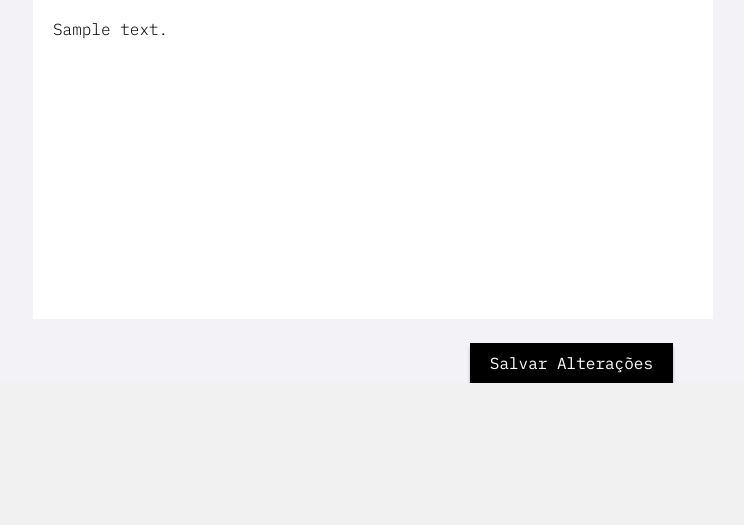
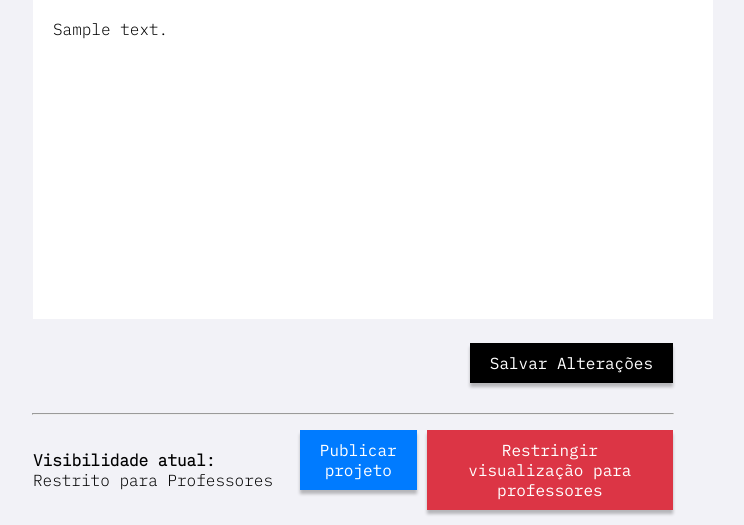
Before and after one commit to NycolasRemade/Ugrad, a PHP site: page /editar_projeto.php?id=1 in a window 1280 px wide; the page is wider, and only the part inside the window is pictured. Shown: the part 1109-1634 px from the top of that part, without its empty margins (287-1031 px from the left). Before the commit the page ends 1492 px from the top of that part, so only its background shows below. Run offline with PHP 8.4, Linux system fonts and the light colour scheme; a user stored in the database is signed in; data comes from the database, SQL or seed files in the repository; tables that the repository leaves empty hold one stand-in row (values such as "Sample post").

Commit message:
mais coisas de edição e publicação do projeto

```diff
--- a/editar_projeto.php
+++ b/editar_projeto.php
@@ -18,11 +18,11 @@ $usuario_id_instituicao = $_SESSION['usuario_id_instituicao'] ?? 0;
 $stmt = null;
 $projeto = null;
 
-// Consulta dados do projeto de acordo com o tipo de usuário
+// Consulta dados do projeto incluindo o campo estado
 if ($_SESSION['usuario_tipo'] === 1) {
     // ALUNO
     $stmt = $pdo->prepare(
-       'SELECT p.id, p.nome, p.img, pd.descricao, pd.historia
+       'SELECT p.id, p.nome, p.img, p.estado, pd.descricao, pd.historia
         FROM projetos p
         LEFT JOIN proj_dados pd ON p.id = pd.id_projeto
         JOIN proj_membros pm ON p.id = pm.id_projeto
@@ -33,7 +33,7 @@ if ($_SESSION['usuario_tipo'] === 1) {
 } elseif ($_SESSION['usuario_tipo'] === 2 || $_SESSION['usuario_tipo'] === 4) {
     // PROFESSOR ou INSTITUIÇÃO
     $stmt = $pdo->prepare(
-       'SELECT p.id, p.nome, p.img, pd.descricao, pd.historia
+       'SELECT p.id, p.nome, p.img, p.estado, pd.descricao, pd.historia
         FROM projetos p
         LEFT JOIN proj_dados pd ON p.id = pd.id_projeto
         INNER JOIN proj_membros pm ON p.id = pm.id_projeto
@@ -47,7 +47,7 @@ if ($_SESSION['usuario_tipo'] === 1) {
 } elseif ($_SESSION['usuario_tipo'] === 5) {
     // ADMINISTRADOR
     $stmt = $pdo->prepare(
-       'SELECT p.id, p.nome, p.img, pd.descricao, pd.historia
+       'SELECT p.id, p.nome, p.img, p.estado, pd.descricao, pd.historia
         FROM projetos p
         LEFT JOIN proj_dados pd ON p.id = pd.id_projeto
         WHERE p.id = ?'
@@ -65,6 +65,21 @@ if (empty($projeto)) {
 $max_allowed_packet = $pdo->query('SELECT @@global.max_allowed_packet')->fetch();
 
 if ($_SERVER['REQUEST_METHOD'] === 'POST') {
+
+    // alterar estado/visibilidade do projeto (Público / Restrito a Professores)
+    if (isset($_POST['alterar_estado_projeto'])) {
+        $novo_estado = (int)$_POST['novo_estado'];
+        if (in_array($novo_estado, [1, 3])) { // 3 = PUBLICO_PUBLICO, 1 = PRIVADO_PRIVADO
+            try {
+                $stmt_est = $pdo->prepare('UPDATE projetos SET estado = ? WHERE id = ?');
+                $stmt_est->execute([$novo_estado, $id_projeto]);
+                header("Location: editar_projeto.php?id=$id_projeto");
+                exit;
+            } catch (Exception $e) {
+                $erro = 'Erro ao alterar a visibilidade do projeto.';
+            }
+        }
+    }
 
     // convidar e remover membros sem recarregar a página
     if (isset($_POST['ajax'])) {
@@ -203,6 +218,7 @@ if ($_SERVER['REQUEST_METHOD'] === 'POST') {
 
     }
 
+    // salvar edição da história do projeto
     if (isset($_POST['salvar_historia'])) {
         $historia = trim($_POST['historia_projeto'] ?? '');
 
@@ -493,7 +509,7 @@ include 'header.php';
         </form>
     </div>
 
-    <!-- HISTÓRIA  DO PROJETO-->
+    <!-- HISTÓRIA DO PROJETO -->
     <div id="aba-historia" style="display: none; min-width: 640px;">
 
         <h2>História</h2>
@@ -563,10 +579,8 @@ include 'header.php';
         <br>
 
         <div>
-            <button type="button" onclick="toggleFormAvaliacao()" class="btn-novo"><?= (empty($comentario_usuario)) ? 'Deixe sua avaliação +' : 'Editar avaliação' ?></button>
+            <button type="button" onclick="toggleFormAvaliacao()" class="btn-novo" id="botao-toggle-avaliacao"><?= (empty($comentario_usuario)) ? 'Deixe sua avaliação +' : 'Editar avaliação' ?></button>
         </div>
-
-        <br>
 
         <div id="form-avaliacao-container" style="display: none;">
             <button type="button" onclick="toggleFormAvaliacao()" class="btn-novo btn-secundario">Cancelar x</button>
@@ -595,6 +609,8 @@ include 'header.php';
                 </div>
             </form>
         </div>
+
+        <br>
 
         <main id="lista-comentarios">
             <?php if (!empty($comentarios)): ?>
@@ -626,6 +642,27 @@ include 'header.php';
             <?php endif; ?>
         </main>
     </div>
+
+    <!-- BARRA DE AÇÕES INFERIOR VISÍVEL EM TODAS AS SEÇÕES -->
+    <hr style="margin-top: 30px; max-width: 640px; width: 100%;">
+    <div style="display: flex; gap: 10px; margin: 15px 0; align-items: center; justify-content: space-between; max-width: 640px; width: 100%;">
+        <div>
+            <strong>Visibilidade atual:</strong>
+            <span><?= ($projeto['estado'] == 3) ? 'Público' : 'Restrito para Professores' ?></span>
+        </div>
+        <div style="display: flex; gap: 10px;">
+            <form method="POST" action="" style="display: inline;">
+                <input type="hidden" name="alterar_estado_projeto" value="1">
+                <input type="hidden" name="novo_estado" value="3">
+                <button type="submit" class="btn-novo" style="background-color: #007bff; color: white;">Publicar projeto</button>
+            </form>
+            <form method="POST" action="" style="display: inline;">
+                <input type="hidden" name="alterar_estado_projeto" value="1">
+                <input type="hidden" name="novo_estado" value="1">
+                <button type="submit" class="btn-novo" style="background-color: #dc3545; color: white;">Restringir visualização para professores</button>
+            </form>
+        </div>
+    </div>
 </main>
 
 <?php
@@ -636,5 +673,16 @@ include 'projeto_funcoes.php';
 
 ?>
 
+<script>
+    // parser da história do projeto
+    function laxante(src) {
+        const tokens = [];
+        for (let i = 0, len = src.length; i < len; ++i) {
+            if (src[i] === '\\') i++;
+        }
+        return tokens;
+    }
+</script>
+
 </body>
 </html>
--- a/projeto_funcoes.php
+++ b/projeto_funcoes.php
@@ -27,7 +27,9 @@
 
         function toggleFormAvaliacao() {
             const formContainer = document.getElementById('form-avaliacao-container');
-            formContainer.style.display = (formContainer.style.display === 'none') ? 'block' : 'none';
+            const resultado = formContainer.style.display = (formContainer.style.display === 'none') ? 'block' : 'none';
+            const botaoToggleAvaliacao = document.getElementById('botao-toggle-avaliacao');
+            botaoToggleAvaliacao.style.display = (resultado === 'none') ? 'block' : 'none';
         }
 
         function definirNota(valor) {
```
